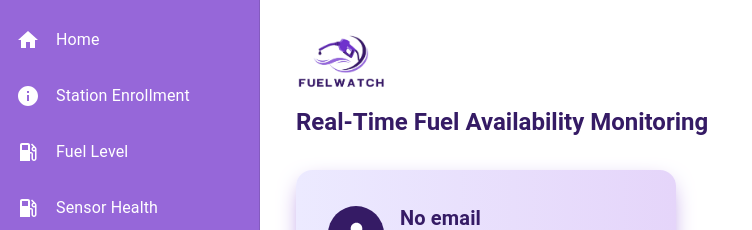
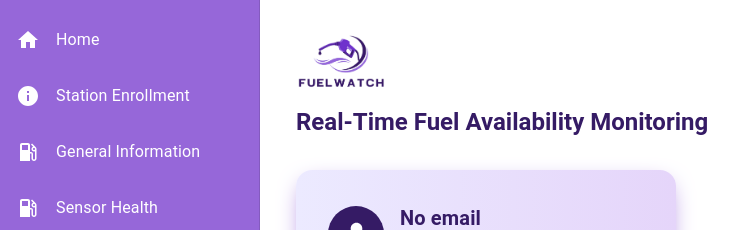
Before and after one commit to SenuraUpesh2002/Research-Project-SLIIT, a React (Vite) app in the folder client/: page /FuelDashboard in a window 1280 px wide. Shown: the top 230 px of the page, without its empty margins (0-752 px from the left). Built offline with nearby package versions, Linux system fonts and the light colour scheme.

Commit message:
Updated the side bar navigation panel

```diff
--- a/client/src/ComponentHome/FuelDashboard.jsx
+++ b/client/src/ComponentHome/FuelDashboard.jsx
@@ -47,7 +47,7 @@ function FuelDashboard() {
   const dashboardLinks = [
     { label: "Home", icon: <HomeIcon />, path: "/" },
     { label: "Station Enrollment", icon: <InfoIcon />, path: "/StationInfo" },
-    { label: "Fuel Level", icon: <LocalGasStationIcon />, path: "/fuel-level" },
+    { label: "General Information", icon: <LocalGasStationIcon />, path: "/info" },
     { label: "Sensor Health", icon: <LocalGasStationIcon />, path: "/sensor-health" },
     { label: "Sensor Readings", icon: <LocalGasStationIcon />, path: "/sensor" },
     { label: "Behavior Identification", icon: <LocalGasStationIcon />, path: "/anomaly" },
```
